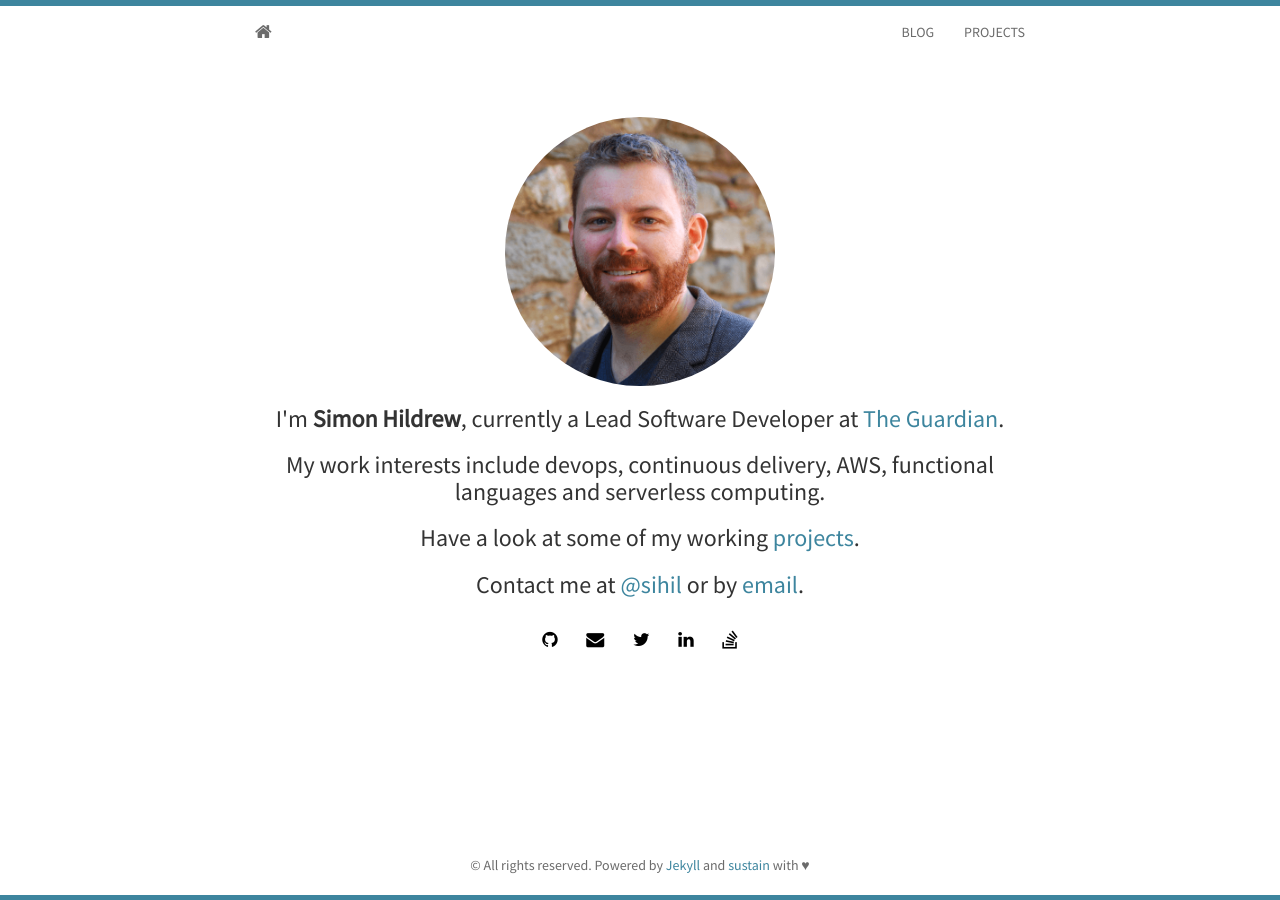
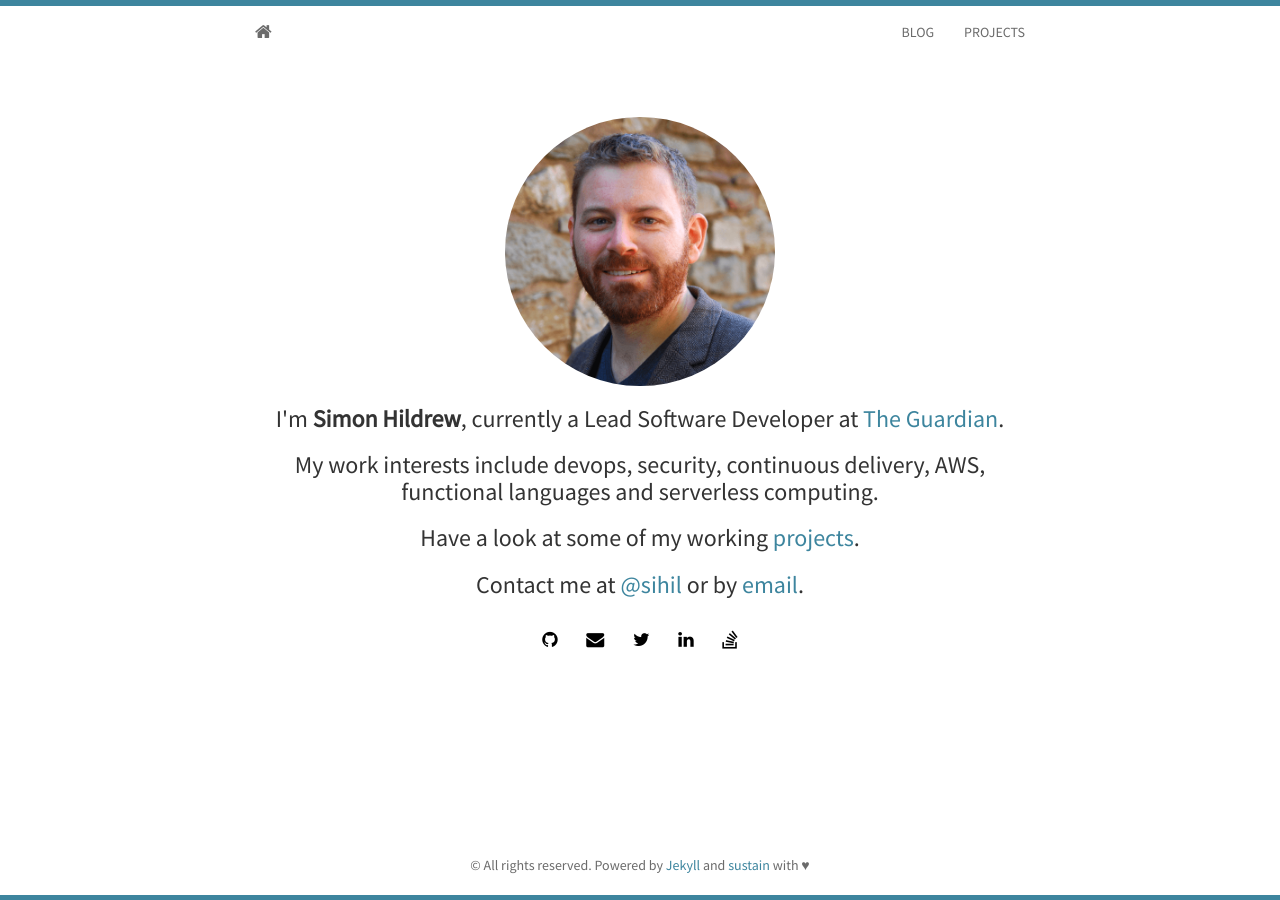
Before and after one commit to sihil/sihil.github.io, a Jekyll site: the page built from index.html, in a window 1280 px wide. Built offline with Jekyll 4.4.1, drawn with Linux system fonts in a browser that asks for light colours; nearby versions of some CDN libraries; the list of posts is cut into pages by our own code.

Commit message:
Add security to list of skills

```diff
--- a/index.html
+++ b/index.html
@@ -8,7 +8,7 @@ layout: home
 		<img class="img-circle" src="{{ site.baseurl }}static/img/{{ site.avatar }}" alt="Responsive image">
 	  </div>
 	  <h3>I'm <strong>{{ site.author }}</strong>, currently a Lead Software Developer at <a href="https://www.theguardian.com/">The Guardian</a>.</h3>
-	  <h3>My work interests include devops, continuous delivery, AWS, functional languages and serverless computing.</h3>
+	  <h3>My work interests include devops, security, continuous delivery, AWS, functional languages and serverless computing.</h3>
 	  <h3>Have a look at some of my working <a href="{{ site.baseurl }}/projects.html"> projects</a>.</h3>
 	  <h3>Contact me at <a href="http://twitter.com/{{ site.twitter }}">@{{ site.twitter }}</a> or by <a href="mailto:{{ site.email }}">email</a>.</h3>
 	  {% include social.html %}
```
